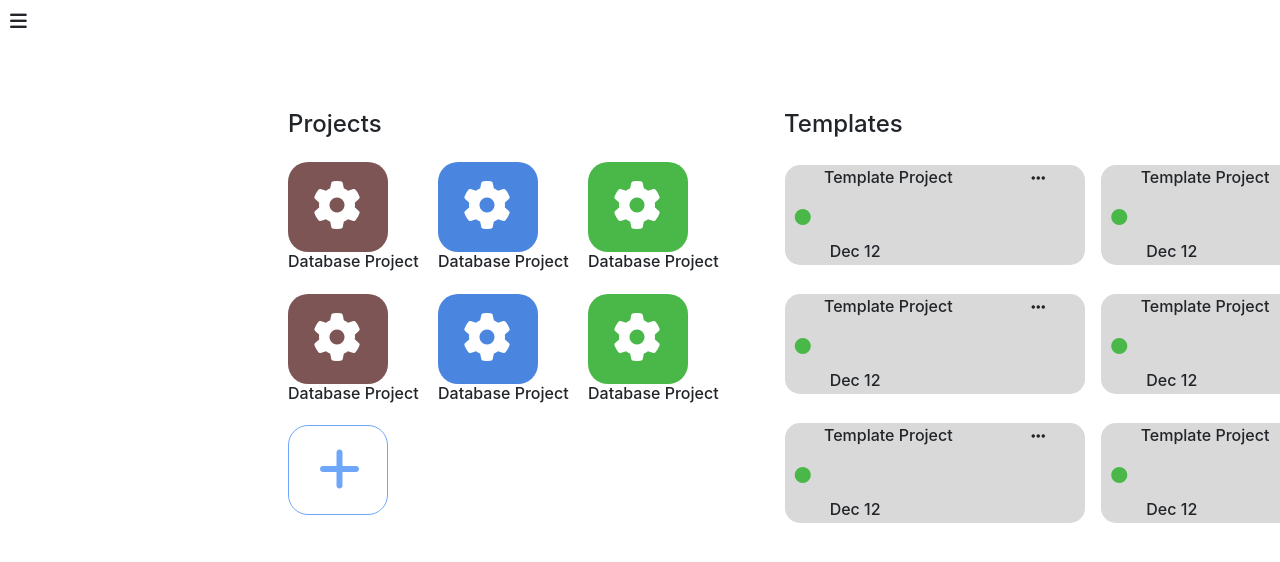
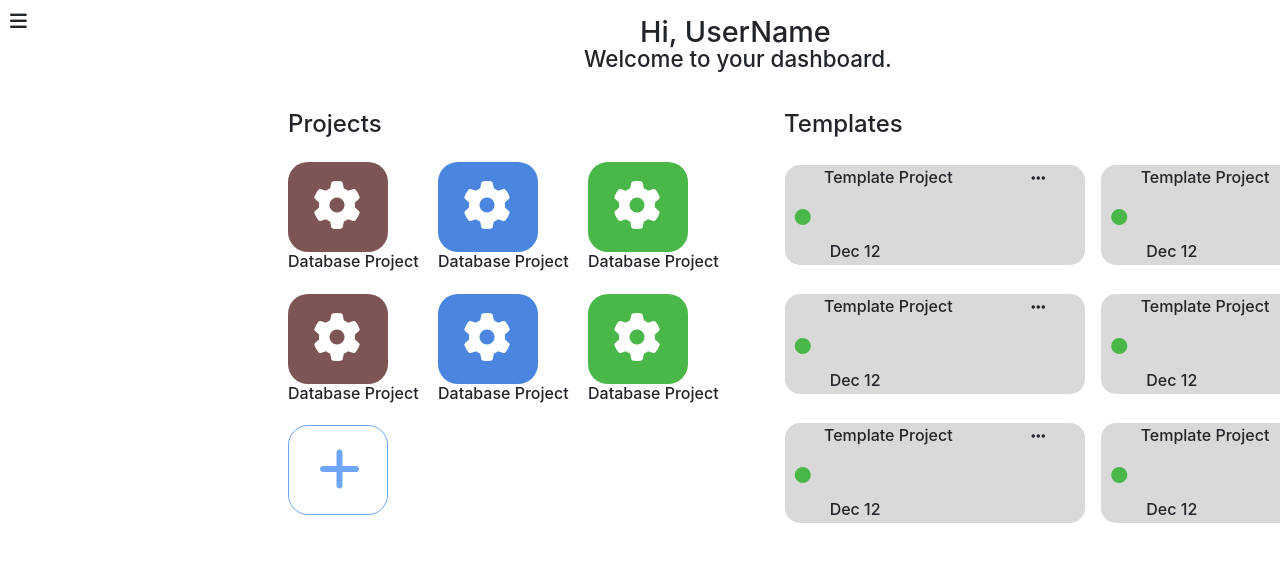
Before and after one commit to Sugorr/brollo, a React (Create React App) app: page /dashboard in a window 1280 px wide. Shown: the top 562 px of the page. Built offline with nearby package versions, Linux system fonts and the light colour scheme.

Commit message:
Adding Style DashBoard For The Welcome Title

```diff
--- a/src/pages/Dashboard.js
+++ b/src/pages/Dashboard.js
@@ -2,9 +2,12 @@ import React from 'react'
 import Sidebar from '../components/dashboard-components/Sidebar/Sidebar';
 import Projects from '../components/dashboard-components/Projects/Projects';
 import Template from '../components/dashboard-components/Templates/Templates';
+import "./pageStyles/Dashboard.css";
 function Dashboard() {
     return (
         <>
+          <p className="UserName">Hi, UserName</p>
+          <p className="Welcome">Welcome to your dashboard.</p>
           <Sidebar />
           <Template />
           <Projects />
--- /dev/null
+++ b/src/pages/pageStyles/Dashboard.css
@@ -0,0 +1,13 @@
+.UserName {
+    position: absolute;
+    font-weight: 500;
+    font-size: 1.80rem;
+    margin-left: 40rem;
+}
+.Welcome {
+    position: absolute;
+    font-weight: 500;
+    font-size: 1.40rem;
+    margin-left: 36.50rem;
+    margin-top: 2rem;
+}
```
